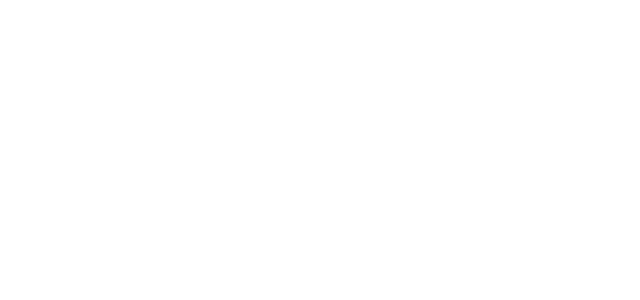
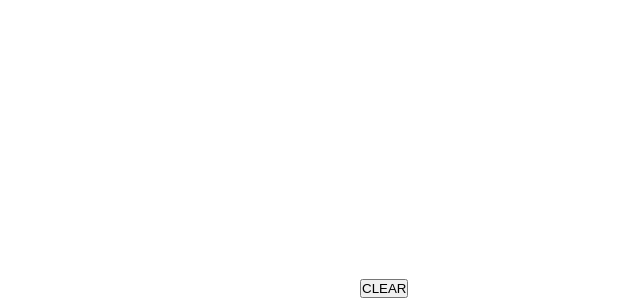
Before and after one commit to Tobshub/tobsdraw, a Next.js app: page / in a window 1280 px wide. Shown: the part 507-807 px from the top of the page, without its empty margins (640-1280 px from the left). Built offline with nearby package versions, Linux system fonts and the light colour scheme.

Commit message:
fix clearing screens

```diff
--- a/src/app/page.tsx
+++ b/src/app/page.tsx
@@ -25,24 +25,27 @@ export default function Home() {
         canvasCtx.stroke();
       } else {
         canvasCtx.moveTo(e.pageX, e.pageY);
+        canvasCtx.beginPath();
       }
     }
   };
 
   const clearCanvas = () => {
-    // canvasCtx?.clearRect(0, 0, canvasCtx?.canvas.width, canvasCtx?.canvas.height);
-    canvasCtx?.resetTransform();
+    if (canvasCtx) {
+      canvasCtx.clearRect(0, 0, canvasCtx.canvas.width, canvasCtx.canvas.height);
+    }
   };
 
   return (
     <main className={styles.main}>
       <canvas
-        height={1000}
+        height={800}
         width={1000}
         ref={canvasRef}
         onMouseMove={handleMouseMove}
         onMouseDown={() => setShouldDraw(true)}
         onMouseUp={() => setShouldDraw(false)}
+        onMouseOut={() => setShouldDraw(false)}
       >
         <p>Your browser does not support this.</p>
       </canvas>
```
